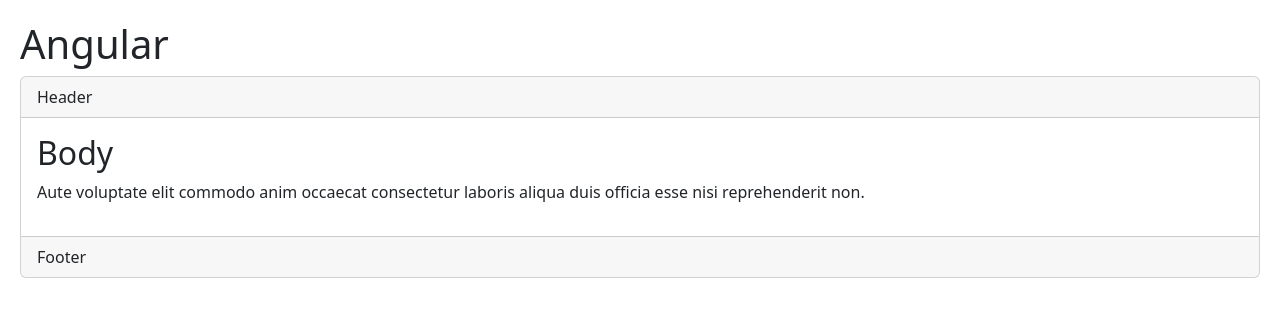
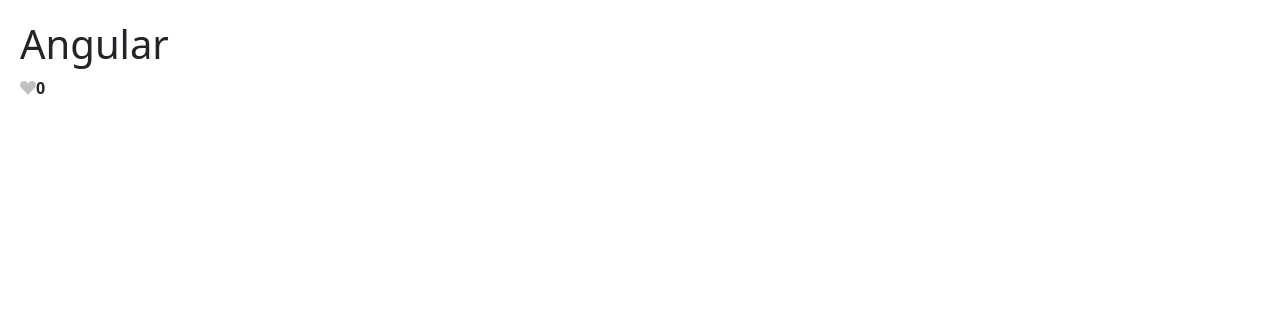
Before and after one commit to MotasemZiad/Angular-Bootcamp, an Angular app in the folder 01_getting_started/hello-world/: page / in a window 1280 px wide. Shown: the top 316 px of the page. Built offline with nearby package versions, Linux system fonts and the light colour scheme.

Commit message:
finish all

```diff
--- a/01_getting_started/hello-world/src/app/app.component.html
+++ b/01_getting_started/hello-world/src/app/app.component.html
@@ -1,9 +1,5 @@
 <h1>Angular</h1>
-<app-bootstrap-panel>
-  <ng-container class="header">Header</ng-container>
-  <div class="body">
-    <h2>Body</h2>
-    <p>Aute voluptate elit commodo anim occaecat consectetur laboris aliqua duis officia esse nisi reprehenderit non.</p>
-  </div>
-  <div class="footer">Footer</div>
-</app-bootstrap-panel>
+<app-like
+   [numberOfLikes]="tweet.likesCount"
+   [isSelected]="tweet.isLiked"
+></app-like>
--- a/01_getting_started/hello-world/src/app/like/like.component.css
+++ b/01_getting_started/hello-world/src/app/like/like.component.css
@@ -0,0 +1,8 @@
+.bi {
+  color: #C1C1C1;
+  cursor: pointer;
+}
+
+.highlighted{
+  color: deeppink;
+}
--- a/01_getting_started/hello-world/src/app/like/like.component.html
+++ b/01_getting_started/hello-world/src/app/like/like.component.html
@@ -1 +1 @@
-<p>like works!</p>
+<i class="bi bi-suit-heart-fill" [class.highlighted]="isSelected" (click)="onClick()"></i> <strong>{{ numberOfLikes }}</strong>
--- a/01_getting_started/hello-world/src/app/like/like.component.ts
+++ b/01_getting_started/hello-world/src/app/like/like.component.ts
@@ -1,15 +1,16 @@
-import { Component, OnInit } from '@angular/core';
+import { Component, Input } from '@angular/core';
 
 @Component({
   selector: 'app-like',
   templateUrl: './like.component.html',
   styleUrls: ['./like.component.css']
 })
-export class LikeComponent implements OnInit {
-
-  constructor() { }
-
-  ngOnInit(): void {
+export class LikeComponent  {
+  @Input('numberOfLikes') numberOfLikes = 0
+  @Input('isSelected') isSelected = false
+  onClick(){
+    this.numberOfLikes += this.isSelected ? -1: 1
+    this.isSelected = ! this.isSelected
   }
 
 }
```
